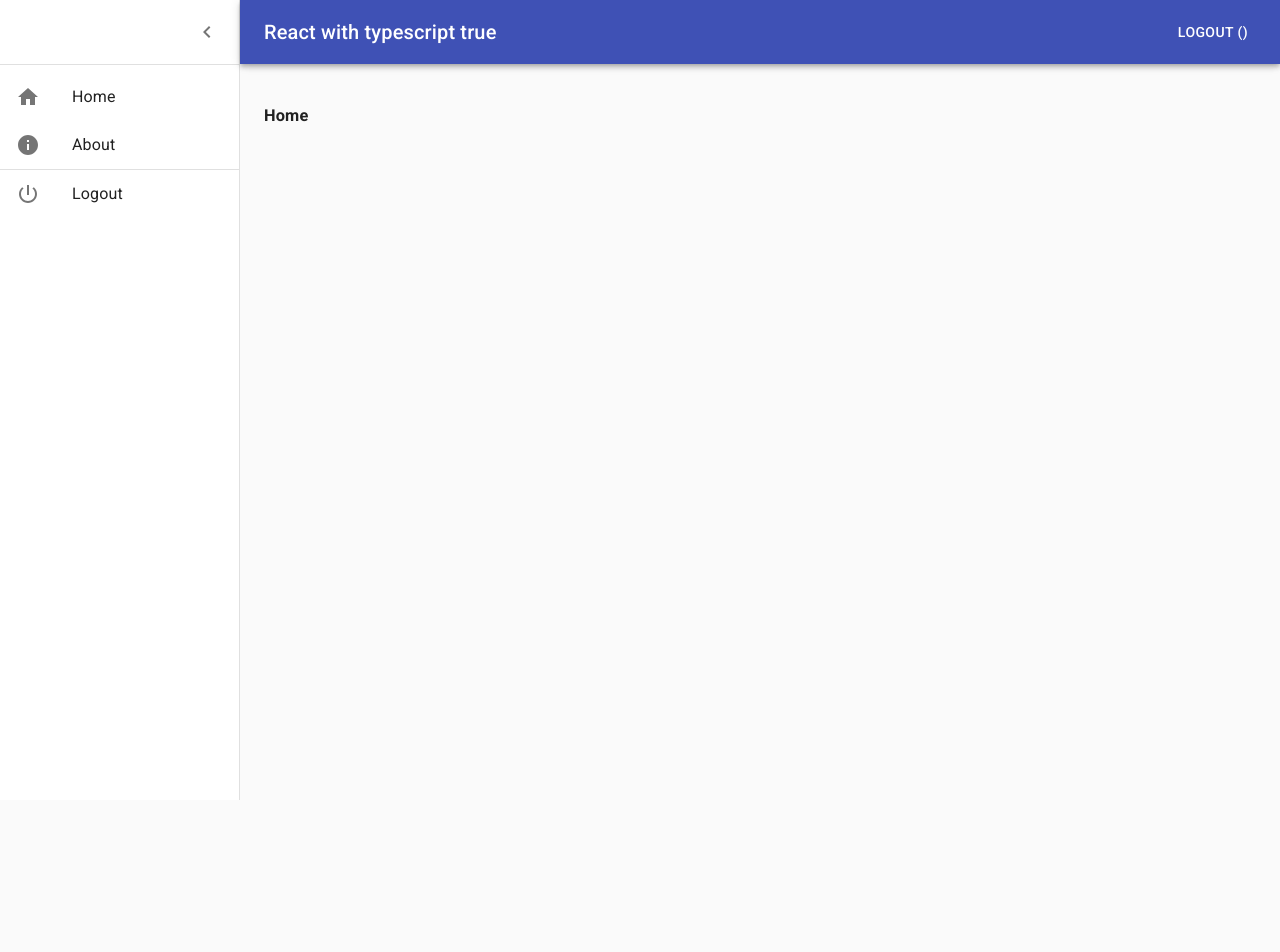
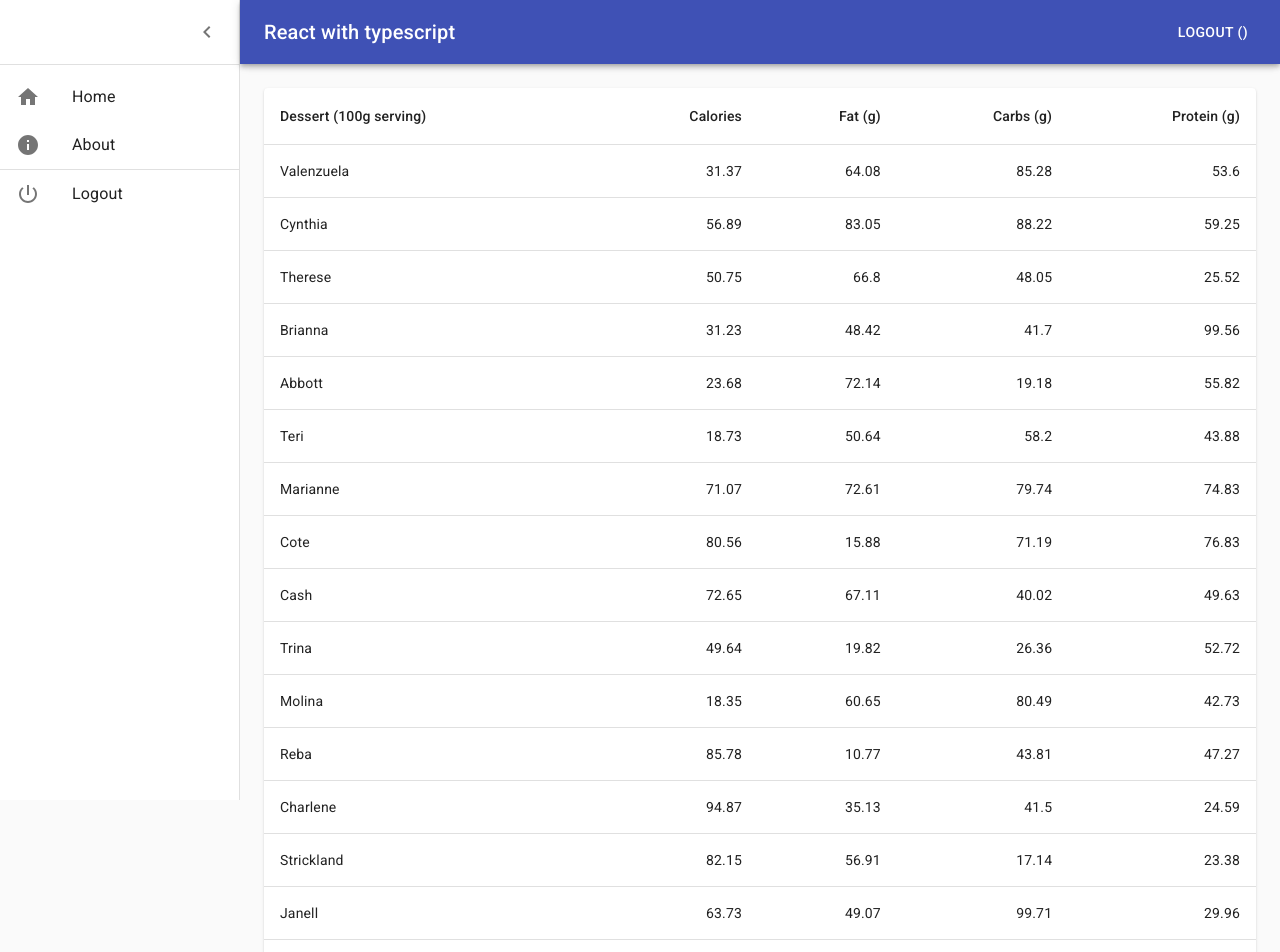
Before and after one commit to antonlashan/react-typescript, a React (Create React App) app: page /home in a window 1280 px wide. Shown: the top 952 px of the page. Before the commit the page ends 800 px from the top, so only its background shows below. Built offline with nearby package versions, Linux system fonts and the light colour scheme; sample sign-in values are in the browser's storage.

Commit message:
axios interceptor

```diff
--- /dev/null
+++ b/public/mocks/home.json
@@ -0,0 +1,162 @@
+[
+    {
+        "id": "5e9ae24a012b2a25041b4048",
+        "name": "Valenzuela",
+        "calories": "31.37",
+        "fat": "64.08",
+        "carbs": "85.28",
+        "protein": "53.6"
+    },
+    {
+        "id": "5e9ae24aba32f1655844bc9a",
+        "name": "Cynthia",
+        "calories": "56.89",
+        "fat": "83.05",
+        "carbs": "88.22",
+        "protein": "59.25"
+    },
+    {
+        "id": "5e9ae24a9771f21262229dc2",
+        "name": "Therese",
+        "calories": "50.75",
+        "fat": "66.8",
+        "carbs": "48.05",
+        "protein": "25.52"
+    },
+    {
+        "id": "5e9ae24a3140140033243de6",
+        "name": "Brianna",
+        "calories": "31.23",
+        "fat": "48.42",
+        "carbs": "41.7",
+        "protein": "99.56"
+    },
+    {
+        "id": "5e9ae24a6296fe809822e703",
+        "name": "Abbott",
+        "calories": "23.68",
+        "fat": "72.14",
+        "carbs": "19.18",
+        "protein": "55.82"
+    },
+    {
+        "id": "5e9ae24a17c48fabe887199b",
+        "name": "Teri",
+        "calories": "18.73",
+        "fat": "50.64",
+        "carbs": "58.2",
+        "protein": "43.88"
+    },
+    {
+        "id": "5e9ae24a0577c4ee93a3a8db",
+        "name": "Marianne",
+        "calories": "71.07",
+        "fat": "72.61",
+        "carbs": "79.74",
+        "protein": "74.83"
+    },
+    {
+        "id": "5e9ae24a814a27151e038e43",
+        "name": "Cote",
+        "calories": "80.56",
+        "fat": "15.88",
+        "carbs": "71.19",
+        "protein": "76.83"
+    },
+    {
+        "id": "5e9ae24ab2a017fecc41222a",
+        "name": "Cash",
+        "calories": "72.65",
+        "fat": "67.11",
+        "carbs": "40.02",
+        "protein": "49.63"
+    },
+    {
+        "id": "5e9ae24a9a7e9eebdb7f4a5e",
+        "name": "Trina",
+        "calories": "49.64",
+        "fat": "19.82",
+        "carbs": "26.36",
+        "protein": "52.72"
+    },
+    {
+        "id": "5e9ae24a804118b7df5d201f",
+        "name": "Molina",
+        "calories": "18.35",
+        "fat": "60.65",
+        "carbs": "80.49",
+        "protein": "42.73"
+    },
+    {
+        "id": "5e9ae24affa7b66e02a45224",
+        "name": "Reba",
+        "calories": "85.78",
+        "fat": "10.77",
+        "carbs": "43.81",
+        "protein": "47.27"
+    },
+    {
+        "id": "5e9ae24aa5811aaf711fc7d1",
+        "name": "Charlene",
+        "calories": "94.87",
+        "fat": "35.13",
+        "carbs": "41.5",
+        "protein": "24.59"
+    },
+    {
+        "id": "5e9ae24a13ddd7c2a97956a1",
+        "name": "Strickland",
+        "calories": "82.15",
+        "fat": "56.91",
+        "carbs": "17.14",
+        "protein": "23.38"
+    },
+    {
+        "id": "5e9ae24a6b39022f2ef7f0e3",
+        "name": "Janell",
+        "calories": "63.73",
+        "fat": "49.07",
+        "carbs": "99.71",
+        "protein": "29.96"
+    },
+    {
+        "id": "5e9ae24a9deacbd1dfcba7d6",
+        "name": "Frye",
+        "calories": "72.65",
+        "fat": "52.04",
+        "carbs": "85.8",
+        "protein": "89.09"
+    },
+    {
+        "id": "5e9ae24a7d5b40e53f45f49e",
+        "name": "Huffman",
+        "calories": "26.69",
+        "fat": "33.96",
+        "carbs": "86.32",
+        "protein": "94.14"
+    },
+    {
+        "id": "5e9ae24a25cd4fe2e6c922d3",
+        "name": "Berger",
+        "calories": "80.55",
+        "fat": "57.37",
+        "carbs": "78.73",
+        "protein": "62.24"
+    },
+    {
+        "id": "5e9ae24aa335023e624dc849",
+        "name": "Selma",
+        "calories": "37.04",
+        "fat": "71.68",
+        "carbs": "81.1",
+        "protein": "65.87"
+    },
+    {
+        "id": "5e9ae24a0428370f1f8c8314",
+        "name": "England",
+        "calories": "31.17",
+        "fat": "76.6",
+        "carbs": "35.52",
+        "protein": "18.07"
+    }
+]
--- /dev/null
+++ b/src/configs/axios.ts
@@ -0,0 +1,17 @@
+import axios from 'axios';
+import { currentUser } from '../services/authentication.service';
+
+const instance = axios.create({
+  baseURL: 'mocks',
+});
+
+instance.interceptors.request.use((config) => {
+  const currUser = currentUser();
+  if (currUser) {
+    config.headers.Authorization = currUser.id;
+  }
+
+  return config;
+});
+
+export { instance as axios };
--- a/src/layouts/Header.tsx
+++ b/src/layouts/Header.tsx
@@ -75,7 +75,7 @@ export function Header() {
           <MenuIcon />
         </IconButton>
         <Typography variant="h6" className={classes.title} noWrap>
-          React with typescript {open === true ? 'true' : 'false'}
+          React with typescript
         </Typography>
         <Button color="inherit" to="/" component={Link}>
           Logout ({currUser?.name.first})
--- a/src/modules/home/Home.tsx
+++ b/src/modules/home/Home.tsx
@@ -1,7 +1,61 @@
-import React from "react";
+import React, { useEffect, useState } from 'react';
+import {
+  TableContainer,
+  Paper,
+  Table,
+  TableHead,
+  TableRow,
+  TableCell,
+  TableBody,
+  makeStyles,
+} from '@material-ui/core';
+import { getHomeData, HomeData } from './home.service';
 
-function Home() {
-  return <h3>Home</h3>;
-}
+const useStyles = makeStyles({
+  table: {
+    minWidth: 650,
+  },
+});
+
+const Home = () => {
+  const classes = useStyles();
+
+  const [rows, setRows] = useState<HomeData[]>([]);
+
+  useEffect(() => {
+    getHomeData().then((data) => {
+      setRows(data);
+    });
+  }, []);
+
+  return (
+    <TableContainer component={Paper}>
+      <Table className={classes.table} aria-label="simple table">
+        <TableHead>
+          <TableRow>
+            <TableCell>Dessert (100g serving)</TableCell>
+            <TableCell align="right">Calories</TableCell>
+            <TableCell align="right">Fat&nbsp;(g)</TableCell>
+            <TableCell align="right">Carbs&nbsp;(g)</TableCell>
+            <TableCell align="right">Protein&nbsp;(g)</TableCell>
+          </TableRow>
+        </TableHead>
+        <TableBody>
+          {rows.map((row) => (
+            <TableRow key={row.name}>
+              <TableCell component="th" scope="row">
+                {row.name}
+              </TableCell>
+              <TableCell align="right">{row.calories}</TableCell>
+              <TableCell align="right">{row.fat}</TableCell>
+              <TableCell align="right">{row.carbs}</TableCell>
+              <TableCell align="right">{row.protein}</TableCell>
+            </TableRow>
+          ))}
+        </TableBody>
+      </Table>
+    </TableContainer>
+  );
+};
 
 export default Home;
--- /dev/null
+++ b/src/modules/home/home.service.ts
@@ -0,0 +1,14 @@
+import { axios } from '../../configs/axios';
+
+export type HomeData = {
+  id: string;
+  name: string;
+  calories: string;
+  fat: string;
+  carbs: string;
+  protein: string;
+};
+export const getHomeData = async (): Promise<HomeData[]> => {
+  const { data } = await axios.get<HomeData[]>('/home.json');
+  return data;
+};
--- a/src/modules/login/Login.tsx
+++ b/src/modules/login/Login.tsx
@@ -1,5 +1,5 @@
-import React from "react";
-import { useHistory } from "react-router-dom";
+import React, { useState, useEffect } from 'react';
+import { useHistory } from 'react-router-dom';
 import {
   Link,
   Avatar,
@@ -9,13 +9,14 @@ import {
   Checkbox,
   Grid,
   makeStyles,
-} from "@material-ui/core";
-import LockOutlinedIcon from "@material-ui/icons/LockOutlined";
-import Alert from "@material-ui/lab/Alert";
-import { useForm } from "react-hook-form";
+} from '@material-ui/core';
+import LockOutlinedIcon from '@material-ui/icons/LockOutlined';
+import Alert from '@material-ui/lab/Alert';
+import { useForm } from 'react-hook-form';
 
-import ButtonProgress from "../../components/ButtonProgress";
-import { login, logout } from "../../services/authentication.service";
+import ButtonProgress from '../../components/ButtonProgress';
+import { logout } from '../../services/authentication.service';
+import { login } from './login.service';
 
 type FormData = {
   email: string;
@@ -29,14 +30,14 @@ const useStyles = makeStyles((theme) => ({
     backgroundColor: theme.palette.secondary.main,
   },
   form: {
-    width: "100%", // Fix IE 11 issue.
+    width: '100%', // Fix IE 11 issue.
     marginTop: theme.spacing(1),
   },
   submit: {
     margin: theme.spacing(3, 0, 2),
   },
   alert: {
-    width: "100%",
+    width: '100%',
     marginTop: theme.spacing(2),
   },
 }));
@@ -44,13 +45,13 @@ const useStyles = makeStyles((theme) => ({
 const Login = () => {
   const history = useHistory();
   const { register, handleSubmit, errors, formState } = useForm<FormData>({
-    mode: "onChange",
+    mode: 'onChange',
   });
 
-  const [loading, setLoading] = React.useState<boolean>(false);
-  const [showAlert, setShowAlert] = React.useState<boolean>(false);
+  const [loading, setLoading] = useState<boolean>(false);
+  const [showAlert, setShowAlert] = useState<boolean>(false);
 
-  React.useEffect(() => {
+  useEffect(() => {
     logout();
   }, []);
 
@@ -65,7 +66,7 @@ const Login = () => {
       if (user === null) {
         setShowAlert(true);
       } else {
-        return history.push("/home");
+        return history.push('/home');
       }
     }, 1000);
   });
@@ -90,10 +91,10 @@ const Login = () => {
           name="email"
           autoFocus
           inputRef={register({
-            required: "Email is required",
+            required: 'Email is required',
             pattern: {
               value: /^[a-zA-Z0-9.!#$%&’*+/=?^_`{|}~-]+@[a-zA-Z0-9-]+(?:\.[a-zA-Z0-9-]+)*$/,
-              message: "Invalid email.",
+              message: 'Invalid email.',
             },
           })}
         />
@@ -106,7 +107,7 @@ const Login = () => {
           name="password"
           label="Password"
           type="password"
-          inputRef={register({ required: "Password is required." })}
+          inputRef={register({ required: 'Password is required.' })}
         />
         <FormControlLabel
           control={<Checkbox color="primary" />}
--- /dev/null
+++ b/src/modules/login/login.service.ts
@@ -0,0 +1,19 @@
+import {
+  setUser,
+  UserData,
+  UserRes,
+} from '../../services/authentication.service';
+import { axios } from '../../configs/axios';
+
+export const login = async (
+  email: string,
+  passowrd: string
+): Promise<UserRes> => {
+  const { data } = await axios.get<UserData[]>('/login.json');
+  const user = data.find((user) => user.email === email);
+  if (user) {
+    setUser(user);
+    return user;
+  }
+  return null;
+};
--- a/src/services/authentication.service.ts
+++ b/src/services/authentication.service.ts
@@ -1,7 +1,6 @@
-import axios from 'axios';
 import React from 'react';
 
-type UserData = {
+export type UserData = {
   id: string;
   picture: string;
   age: number;
@@ -14,7 +13,7 @@ type UserData = {
   address: string;
 };
 
-type UserRes = UserData | null;
+export type UserRes = UserData | null;
 
 export const AuthContext = React.createContext<UserRes>(null);
 
@@ -26,20 +25,15 @@ export const currentUser = (): UserRes => {
   return null;
 };
 
-export const login = async (
-  email: string,
-  passowrd: string
-): Promise<UserRes> => {
-  const { data } = await axios.get<UserData[]>(`/mocks/login.json`);
-  const user = data.find((user) => user.email === email);
-  if (user) {
-    localStorage.setItem('currentUser', JSON.stringify(user));
-    return user;
-  }
-  return null;
+export const setUser = (user: UserRes) => {
+  localStorage.setItem('currentUser', JSON.stringify(user));
+};
+
+export const removeUser = () => {
+  localStorage.removeItem('currentUser');
 };
 
 export const logout = () => {
   // remove user from local storage to log user out
-  localStorage.removeItem('currentUser');
+  removeUser();
 };
```
